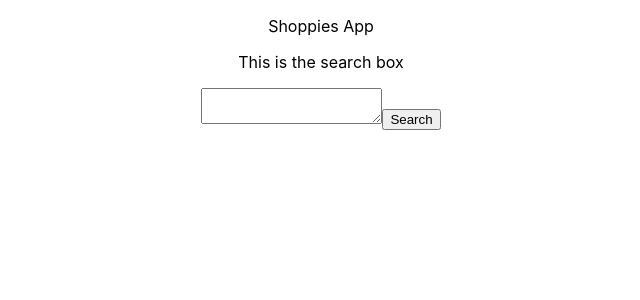
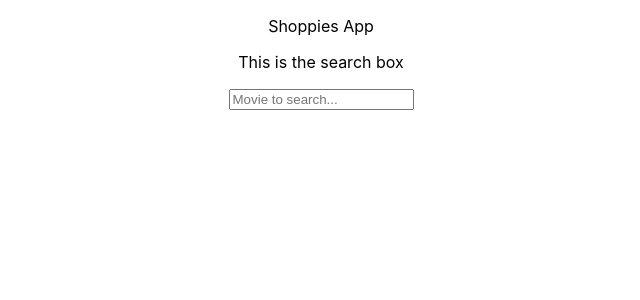
Before and after one commit to SaraIrving/shoppies, a React (Create React App) app: page / in a window 1280 px wide. Shown: the top 300 px of the page, without its empty margins (319-959 px from the left). Built offline with nearby package versions, Linux system fonts and the light colour scheme.

Commit message:
refactor so that input can be submited by pressing the enter key

```diff
--- a/src/components/SearchBox.jsx
+++ b/src/components/SearchBox.jsx
@@ -13,8 +13,14 @@ export default function SearchBox(props) {
     // trigger api call now with final product that is pulled out of state?
     console.log("IN submission handler")
     console.log(props.state.searchValue)
-  }
+  };
 
+  const handleKeyPress = (event) => {
+     //it triggers by pressing the enter key
+     if (event.keyCode === 13) {
+      submitHandler();
+    }
+  };
 
   return (
 
@@ -22,11 +28,9 @@ export default function SearchBox(props) {
       <p>This is the search box</p>
       <form onSubmit={submitHandler}>
         <label></label>
-        <textarea name="searchBox" type="text" onChange={changeHandler}></textarea>
-        <button type="submit">Search</button>
+        <input name="searchBox" placeholder="Movie to search..." type="text" onChange={changeHandler} onKeyPress={handleKeyPress}></input>
+        {/* <button type="submit">Search</button> */}
       </form>
-
-
     </div>
   )
 
```
